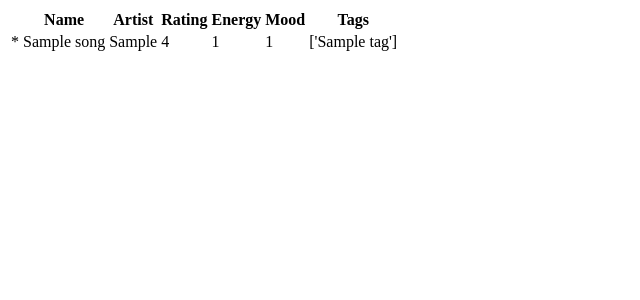
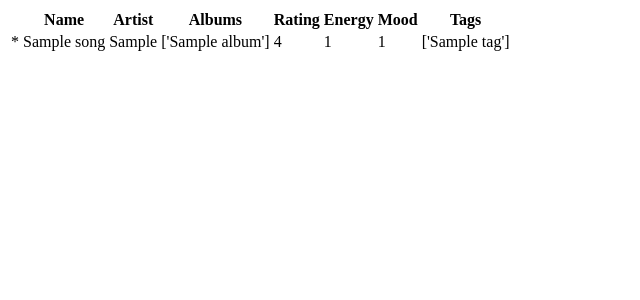
Before and after one commit to orangejenny/dj-orange, a Django app: page /tastes/ in a window 1280 px wide. Shown: the top 300 px of the page, without its empty margins (0-640 px from the left). Run offline with Django 3.2, Linux system fonts and the light colour scheme; tables that the repository leaves empty hold one stand-in row (values such as "Sample post").

Commit message:
Display collections

```diff
--- a/tastes/models.py
+++ b/tastes/models.py
@@ -7,6 +7,10 @@ class Song(models.Model):
     mood = models.IntegerField(null=True)
     energy = models.IntegerField(null=True)
     starred = models.BooleanField(default=False)
+
+    @property
+    def albums(self):
+        return [t.album.name for t in Track.objects.filter(song=self.id)]
 
     @property
     def tags(self):
@@ -30,6 +34,9 @@ class Track(models.Model):
     song = models.ForeignKey(Song, on_delete=models.CASCADE)
     album = models.ForeignKey(Album, on_delete=models.CASCADE)
 
+    class Meta:
+        unique_together = ("song", "album")
+
     def __str__(self):
         return "{}: {}. {}".format(str(self.album), self.ordinal, str(self.song))
 
@@ -45,3 +52,6 @@ class Tag(models.Model):
 class SongTag(models.Model):
     tag = models.ForeignKey(Tag, on_delete=models.CASCADE)
     song = models.ForeignKey(Song, on_delete=models.CASCADE)
+
+    class Meta:
+        unique_together = ("song", "tag")
--- a/tastes/templates/tastes/songs.html
+++ b/tastes/templates/tastes/songs.html
@@ -3,6 +3,7 @@
         <th>&nbsp;</th>
         <th>Name</th>
         <th>Artist</th>
+        <th>Albums</th>
         <th>Rating</th>
         <th>Energy</th>
         <th>Mood</th>
@@ -14,6 +15,7 @@
             <td>{% if song.starred %}*{% else %}&nbsp;{% endif %}</td>
             <td>{{ song.name }}</td>
             <td>{{ song.artist }}</td>
+            <td>{{ song.albums }}</td>
             <td>{{ song.rating }}</td>
             <td>{{ song.energy }}</td>
             <td>{{ song.mood }}</td>
--- a/tastes/views.py
+++ b/tastes/views.py
@@ -1,7 +1,7 @@
 from django.http import HttpResponse
 from django.template import loader
 
-from tastes.models import Song, Album, Track
+from tastes.models import Album, Song, SongTag, Track
 
 
 def index(request):
@@ -14,7 +14,8 @@ def index(request):
             'energy': s.energy or '',
             'mood': s.mood or '',
             'starred': s.starred,
+            'albums': s.albums,
             'tags': s.tags,
-        } for s in Song.objects.all()],
+        } for s in Song.objects.all()[:10]],
     }
     return HttpResponse(template.render(context, request))
```
Also changed, not shown: tastes/migrations/0004_auto_20180530_0058.py (added), tastes/migrations/0005_auto_20180530_0059.py (added).
